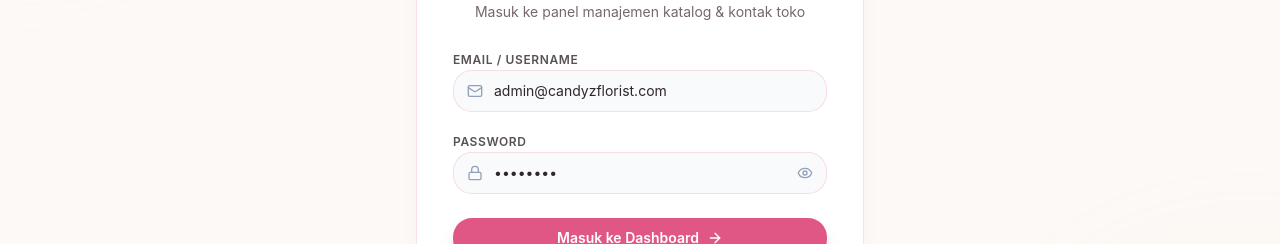
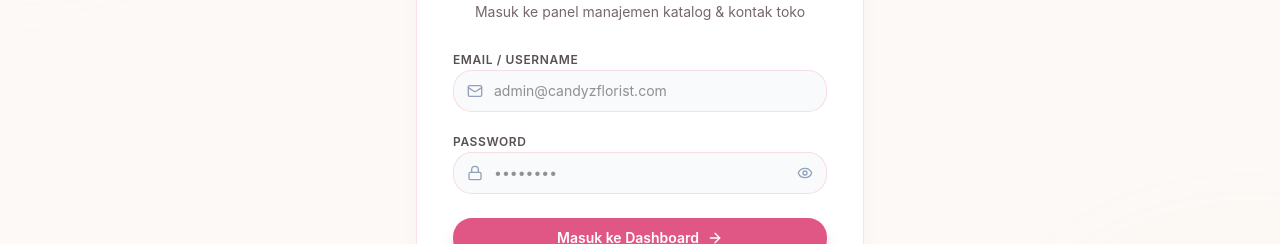
Before and after one commit to wisnuajipamungkas354/admin-candyzflorist, a React (Vite) app: page /login in a window 1280 px wide. Shown: the part 299-543 px from the top of the page. Built offline with nearby package versions, Linux system fonts and the light colour scheme; no server answers.

Commit message:
Fix: backend url

```diff
--- a/src/config/api.js
+++ b/src/config/api.js
@@ -3,7 +3,7 @@
  * Ubah BASE_URL sesuai server API backend Anda saat sudah siap.
  */
 
-export const API_BASE_URL = import.meta.env.VITE_API_BASE_URL || 'http://localhost:8000/api';
+export const API_BASE_URL = import.meta.env.VITE_API_BASE_URL || 'https://myincoe.my.id/api';
 
 export const API_ENDPOINTS = {
   // Auth
--- a/src/pages/LoginPage.jsx
+++ b/src/pages/LoginPage.jsx
@@ -6,8 +6,8 @@
 
 export default function LoginPage() {
   const navigate = useNavigate();
-  const [email, setEmail] = useState('admin@candyzflorist.com');
-  const [password, setPassword] = useState('admin123');
+  const [email, setEmail] = useState('');
+  const [password, setPassword] = useState('');
   const [showPassword, setShowPassword] = useState(false);
   const [error, setError] = useState('');
   const [loading, setLoading] = useState(false);
@@ -76,7 +76,7 @@
           )}
 
           {/* Form */}
-          <form onSubmit={handleSubmit} className="space-y-4">
+          <form onSubmit={handleSubmit} autoComplete="off" className="space-y-4">
             <div className="space-y-1.5">
               <label className="text-xs font-semibold uppercase tracking-wider text-floral-dark/80 dark:text-slate-300">
                 Email / Username
@@ -90,6 +90,9 @@
                   value={email}
                   onChange={(e) => setEmail(e.target.value)}
                   placeholder="admin@candyzflorist.com"
+                  autoComplete="off"
+                  autoCorrect="off"
+                  spellCheck="false"
                   className="w-full pl-10 pr-4 py-2.5 bg-slate-50 dark:bg-slate-800/60 border border-floral-pink-200/80 dark:border-slate-700 rounded-xl text-floral-dark dark:text-white text-xs sm:text-sm focus:outline-none focus:ring-2 focus:ring-floral-pink-500 transition-all"
                   required
                 />
@@ -109,6 +112,7 @@
                   value={password}
                   onChange={(e) => setPassword(e.target.value)}
                   placeholder="••••••••"
+                  autoComplete="new-password"
                   className="w-full pl-10 pr-10 py-2.5 bg-slate-50 dark:bg-slate-800/60 border border-floral-pink-200/80 dark:border-slate-700 rounded-xl text-floral-dark dark:text-white text-xs sm:text-sm focus:outline-none focus:ring-2 focus:ring-floral-pink-500 transition-all"
                   required
                 />
```
Also changed, not shown: 1 other file (tests, documents, lock files or other folders).
